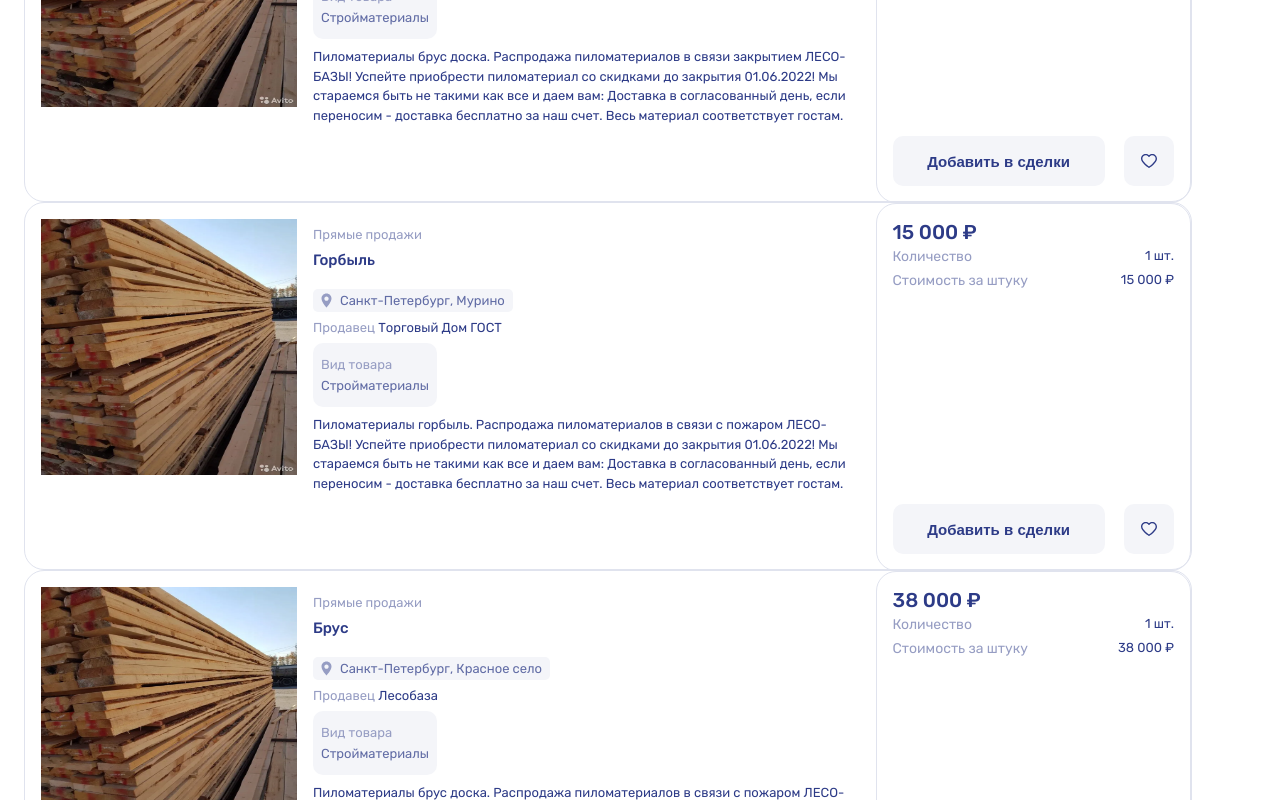
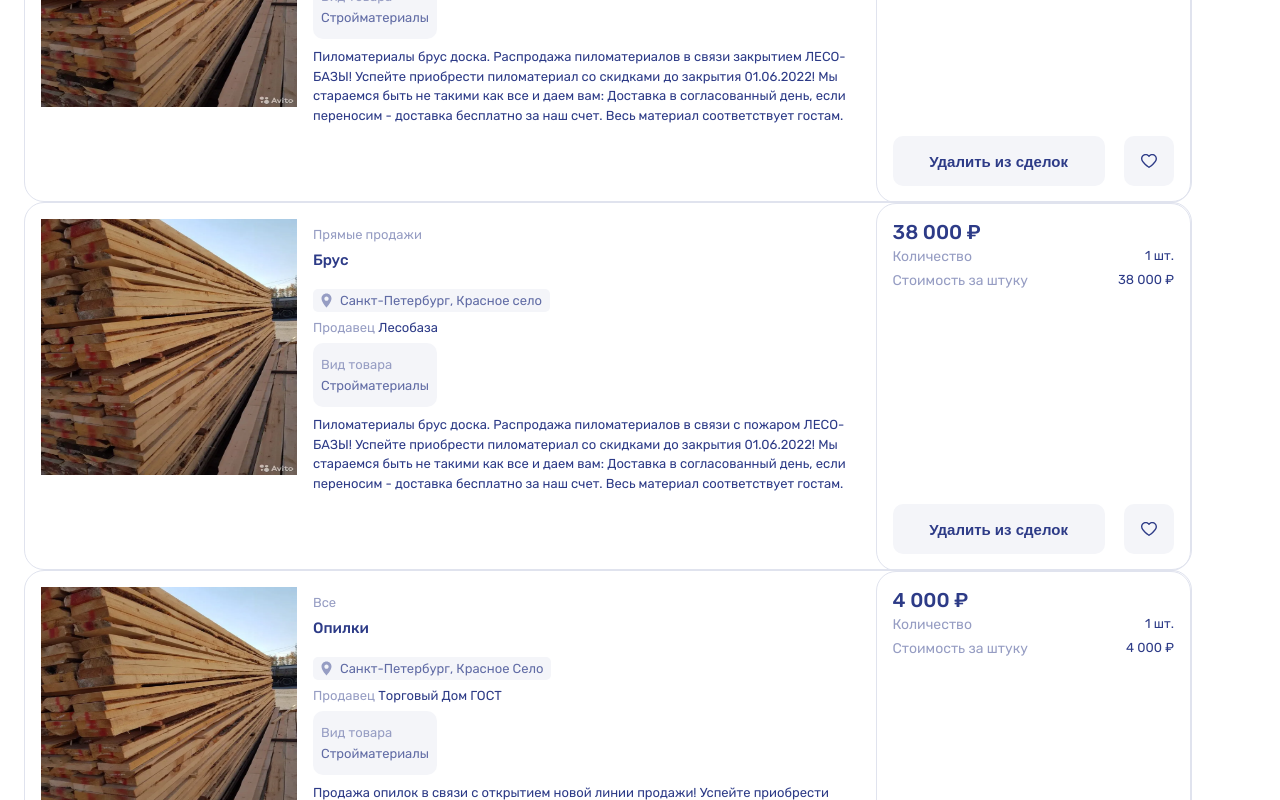
Before and after one commit to nasty23-star/store, a Vue app: page /deals in a window 1280 px wide. Shown: the part 460-1260 px from the top of the page. Built offline with nearby package versions, Linux system fonts and the light colour scheme; the HTML template or start-up script is replaced by a standard one.

Commit message:
Удалить из сделок в разделе Сделки

```diff
--- a/src/components/TheCard.vue
+++ b/src/components/TheCard.vue
@@ -1,23 +1,22 @@
 <script setup lang="ts">
 import type { ICard } from '../types/card'
-import { defineEmits } from 'vue'
+import { defineEmits, computed } from 'vue'
+import { useRoute } from 'vue-router'
+
+const route = useRoute()
 // Принимаем пропс
-defineProps<{
+const props = defineProps<{
   card: ICard
 }>()
 
 const emit = defineEmits<{
-  'update:deal': [value: boolean]
+  'update:deal': [value: number]
   'toggle-favourite': [value: number]
 }>()
 
 const handleFavourite = (cardId: number) => {
   emit('toggle-favourite', cardId)
 }
-
-// const handleDeal = (cardId: number) => {
-//   emit('toggle-deal', cardId)
-// }
 </script>
 <template>
   <div class="card">
@@ -73,8 +72,8 @@ const handleFavourite = (cardId: number) => {
             </div>
           </div>
           <div class="sell-info_bottom">
-            <button class="button-add" @click="$emit('update:deal', true)">
-              Добавить в сделки
+            <button class="button-add" @click="$emit('update:deal', card.id)">
+              {{ card.deal && route.path === '/deals' ? 'Удалить из сделок' : 'Добавить в сделки' }}
             </button>
             <button class="favourite-add" @click="handleFavourite(card.id)">
               <svg
--- a/src/views/DealsView.vue
+++ b/src/views/DealsView.vue
@@ -1,52 +1,51 @@
 <script setup lang="ts">
 import TheSorting from '@/components/TheSorting.vue'
 import TheSearching from '@/components/TheSearching.vue'
-import { ref, watch } from 'vue'
+import { ref, watch, computed } from 'vue'
 import TheCard from '@/components/TheCard.vue'
 import type { ICard } from '@/types/card'
 import { useDataStore } from '@/stores/data'
 
 const cardsStore = useDataStore()
 
-// Переменная для хранения видимых карточек
+// Используем computed для реактивного отображения карточек В сделках
+const dealCards = computed(() => cardsStore.data.filter((card) => card.deal === true))
+
+// Переменная для фильтрации (если нужна дополнительная фильтрация)
 const visibleCards = ref<ICard[]>([])
 
-visibleCards.value = cardsStore.data
-
+// Следим за изменениями карточек в сделках
 watch(
-  () => cardsStore.data,
-  (newData) => {
-    visibleCards.value = newData
+  dealCards,
+  (newDealCards) => {
+    visibleCards.value = newDealCards
   },
-  { immediate: true }, // immediate: true чтобы выполнить сразу при создании
+  { immediate: true },
 )
 
 const updateDeal = (cardId: number) => {
-  cardsStore.updateDeal(cardId, true)
+  // Устанавливаем deal = false, карточка автоматически исчезнет из dealCards
+  cardsStore.updateDeal(cardId, false)
 }
 
 const chooseAll = () => {
-  visibleCards.value = cardsStore.data
+  visibleCards.value = dealCards.value
 }
 
 const chooseDirect = () => {
-  return (visibleCards.value = cardsStore.data.filter(
+  visibleCards.value = dealCards.value.filter(
     (card) => card.type !== 'Аукцион' && card.type !== 'Все',
-  ))
+  )
 }
 
 const chooseAuction = () => {
-  return (visibleCards.value = cardsStore.data.filter(
+  visibleCards.value = dealCards.value.filter(
     (card) => card.type !== 'Прямые продажи' && card.type !== 'Все',
-  ))
+  )
 }
 
 const toggleFavourite = (cardId: number) => {
-  // Находим карточку и инвертируем значение favourite
-  const card = cardsStore.data.find((card) => card.id === cardId)
-  if (card) {
-    cardsStore.updateFavourite(cardId)
-  }
+  cardsStore.updateFavourite(cardId)
 }
 </script>
 
@@ -60,7 +59,16 @@ const toggleFavourite = (cardId: number) => {
       ></TheSorting>
       <TheSearching></TheSearching>
     </div>
+
+    <!-- Сообщение если нет карточек в сделках -->
+    <div v-if="dealCards.length === 0" class="empty-message">В сделках пока что пусто</div>
+
+    <div v-else-if="visibleCards.length === 0" class="empty-message">
+      Под выбранные условия ничего не подходит
+    </div>
+
     <TheCard
+      v-else
       v-for="card in visibleCards"
       :key="card.id"
       :card="card"
@@ -69,7 +77,6 @@ const toggleFavourite = (cardId: number) => {
       @toggle-favourite="toggleFavourite"
     ></TheCard>
   </div>
-  <!-- <button v-if="card.deal" class="button-pay">Оплатить</button> -->
 </template>
 
 <style scoped>
```
